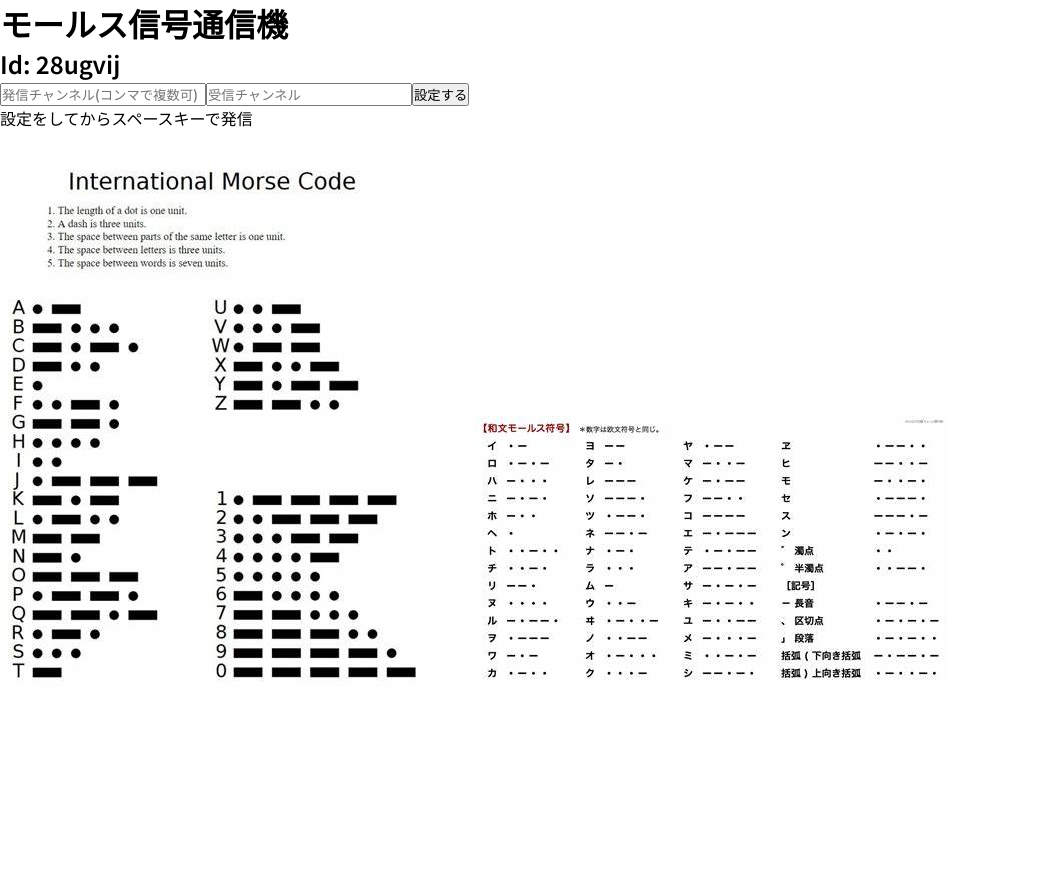
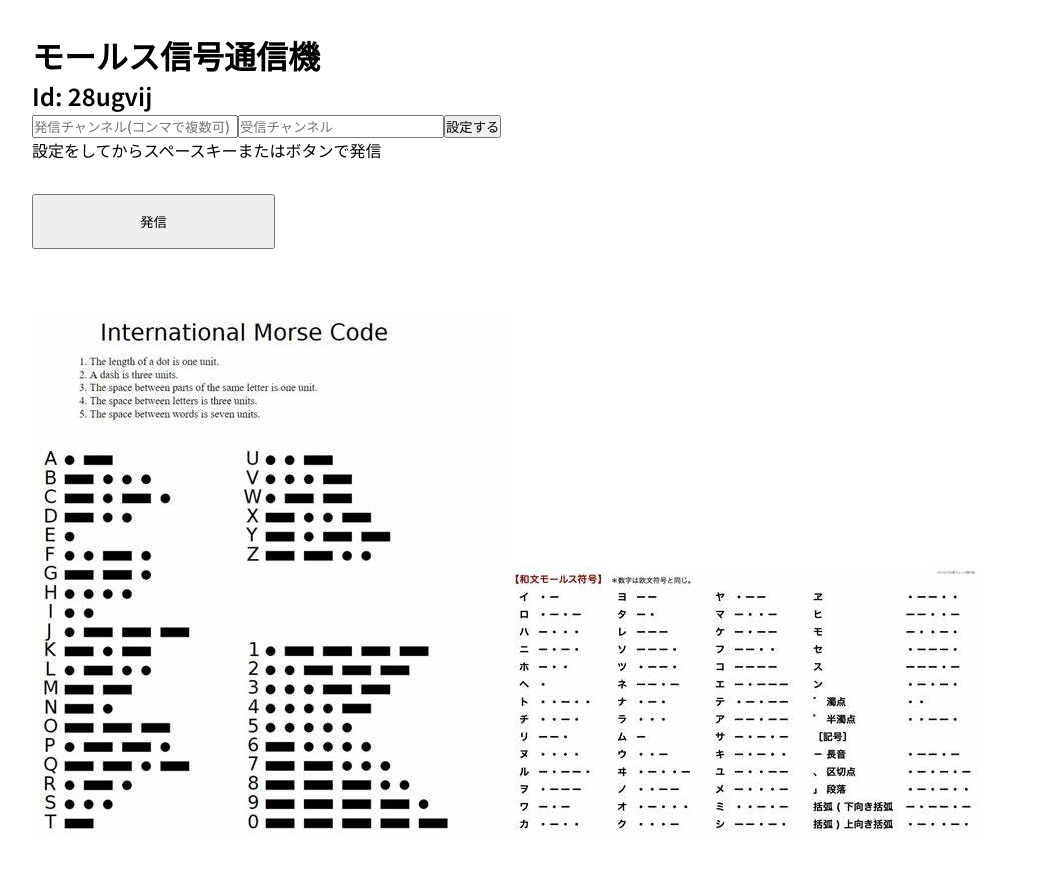
Before and after one commit to JolTheGreat/webmorse, a Nuxt app: page /Console in a window 1280 px wide. Shown: the top 872 px of the page, without its empty margins (0-1038 px from the left). Before the commit the page ends 800 px from the top, so only its background shows below. Built offline with nearby package versions, Linux system fonts and the light colour scheme; no server answers.

Commit message:
Signal mix prevention

```diff
--- a/pages/Console.vue
+++ b/pages/Console.vue
@@ -34,10 +34,30 @@ export default defineComponent({
       gainNode.connect(audioContext.destination);
 
       if (data.sender === this.receiveFrom) {
+        //if oscillator is already playing, wait for it to stop. When finished, play instantly
+
+        if (this.isPlaying) {
+          //recheck every 25 ms
+          const interval = setInterval(() => {
+            if (!this.isPlaying) {
               oscillator.start();
+              this.isPlaying = true;
               setTimeout(() => {
                 oscillator.stop();
+                this.isPlaying = false;
               }, data.duration);
+              clearInterval(interval);
+            }
+          }, 50);
+        } else {
+          oscillator.start();
+          this.isPlaying = true;
+          setTimeout(() => {
+            oscillator.stop();
+            this.isPlaying = false;
+          }, data.duration);
+        }
+
       }
     }
   },
@@ -79,30 +99,57 @@ export default defineComponent({
           this.socket.send(JSON.stringify(data));
         }
       });
+    },
+    transmitStart() {
+      const event = new KeyboardEvent("keydown", {
+        key: " "
+      });
+      window.dispatchEvent(event);
+      console.log("Transmitting")
+    },
+
+    transmitEnd() {
+      const event = new KeyboardEvent("keyup", {
+        key: " "
+      });
+      window.dispatchEvent(event);
+      console.log("Stopped transmitting")
     }
   }
 })
 </script>
 
 <template>
+  <div id="app">
     <h1>モールス信号通信機</h1>
-  <h2>Id: {{id}}</h2>
+    <h2>Id: {{ id }}</h2>
     <div id="settings">
       <input type="text" placeholder="発信チャンネル(コンマで複数可)" v-model="sendTo">
       <input type="text" placeholder="受信チャンネル" v-model="receiveFrom">
       <button @click="settings" @keydown.prevent>設定する</button>
     </div>
 
-  <p>設定をしてからスペースキーで発信</p>
+    <p>設定をしてからスペースキーまたはボタンで発信</p>
+    <button @mousedown="transmitStart" @mouseup="transmitEnd" id="transmit">発信</button>
+    <div>
       <img src="../assets/OIPen.jpeg" alt="morse-code">
       <img src="../assets/OIPjp.jpeg" alt="morse-code">
-
-
-
-
+    </div>
+  </div>
 </template>
 
 <style scoped>
+#app {
+  padding: 2rem;
+}
+
+#transmit {
+  margin: 2rem 0;
+  width: 20%;
+  height: 20%;
+  padding: 1rem;
+}
+
 img {
   margin: 2rem 0;
 }
```
Lines whose indentation alone changed are shown as unchanged.
